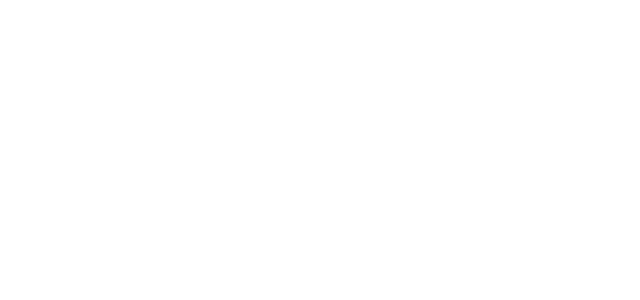
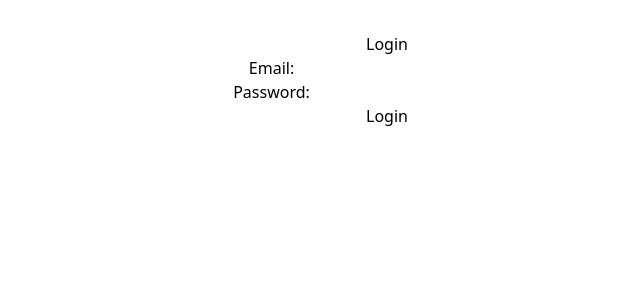
Before and after one commit to Suresh-Gobi/CSA, a React (Vite) app in the folder frontend/: page /login in a window 1280 px wide. Before the commit this address had no page. Shown: the top 300 px of the page, without its empty margins (253-893 px from the left). Built offline with nearby package versions, Linux system fonts and the light colour scheme.

Commit message:
frontend login

```diff
--- a/frontend/src/App.jsx
+++ b/frontend/src/App.jsx
@@ -5,6 +5,7 @@
 import { BrowserRouter as Router, Routes, Route } from "react-router-dom";
 import ApolloProviderComponent from "./ApolloClient"; // Make sure this path is correct
 import Signup from "./pages/auth/signup/signup";
+import Login from "./pages/auth/login";
 
 function App() {
   return (
@@ -13,6 +14,7 @@
         <Routes>
           <Route path="/" element={<Home />} />
           <Route path="/signup" element={<Signup />} />
+          <Route path="/login" element={<Login />} />
         </Routes>
       </Router>
     </ApolloProviderComponent>
--- /dev/null
+++ b/frontend/src/pages/auth/login.jsx
@@ -0,0 +1,69 @@
+import React, { useState } from 'react';
+import { useMutation, gql } from '@apollo/client';
+
+const LOGIN_USER = gql`
+  mutation LoginUser($email: String!, $password: String!) {
+    loginUser(email: $email, password: $password) {
+      token
+      user {
+        id
+        username
+        email
+        role
+      }
+    }
+  }
+`;
+
+export default function Login() {
+  const [email, setEmail] = useState('');
+  const [password, setPassword] = useState('');
+  const [loginUser] = useMutation(LOGIN_USER);
+
+  const handleSubmit = async (e) => {
+    e.preventDefault();
+    try {
+      const { data } = await loginUser({ variables: { email, password } });
+      const token = data.loginUser.token;
+
+      // Store the token in localStorage
+      localStorage.setItem('token', token);
+      console.log('Login successful:', data.loginUser);
+      // You can redirect the user or perform other actions here
+    } catch (error) {
+      console.error('Error logging in:', error.message);
+      // Handle the error (e.g., display a message to the user)
+    }
+  };
+
+  return (
+    <div>
+      <h2>Login</h2>
+      <form onSubmit={handleSubmit}>
+        <div>
+          <label>
+            Email:
+            <input
+              type="email"
+              value={email}
+              onChange={(e) => setEmail(e.target.value)}
+              required
+            />
+          </label>
+        </div>
+        <div>
+          <label>
+            Password:
+            <input
+              type="password"
+              value={password}
+              onChange={(e) => setPassword(e.target.value)}
+              required
+            />
+          </label>
+        </div>
+        <button type="submit">Login</button>
+      </form>
+    </div>
+  );
+}
--- a/frontend/src/pages/auth/signup/signup.jsx
+++ b/frontend/src/pages/auth/signup/signup.jsx
@@ -1,7 +1,6 @@
 import React, { useState } from 'react';
 import { useMutation, gql } from '@apollo/client';
 
-// GraphQL mutation for user registration
 const USER_REGISTRATION = gql`
   mutation RegisterUser(
     $username: String!,
@@ -41,7 +40,7 @@
     username: '',
     email: '',
     password: '',
-    role: 'admin', // Default role
+    role: 'admin',
     first_name: '',
     last_name: '',
     phone_number: '',
```
